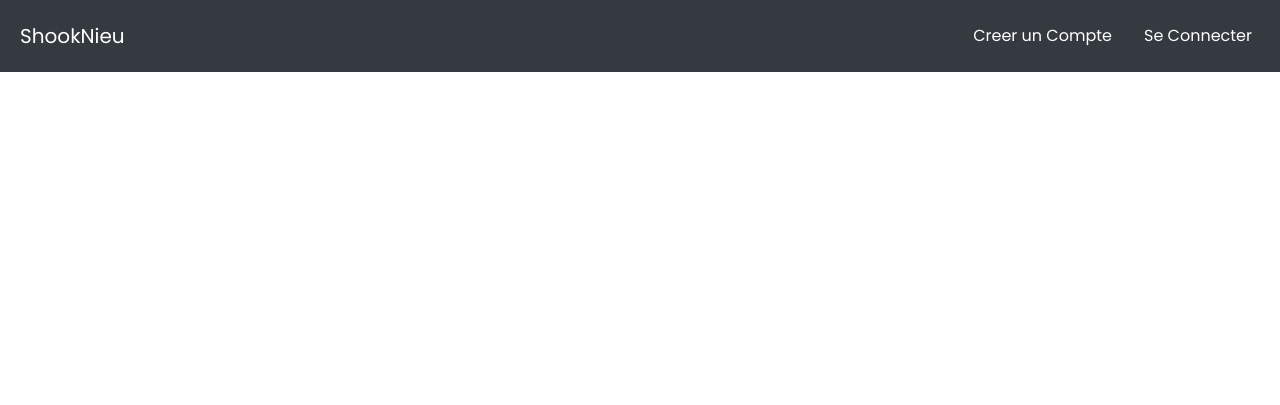
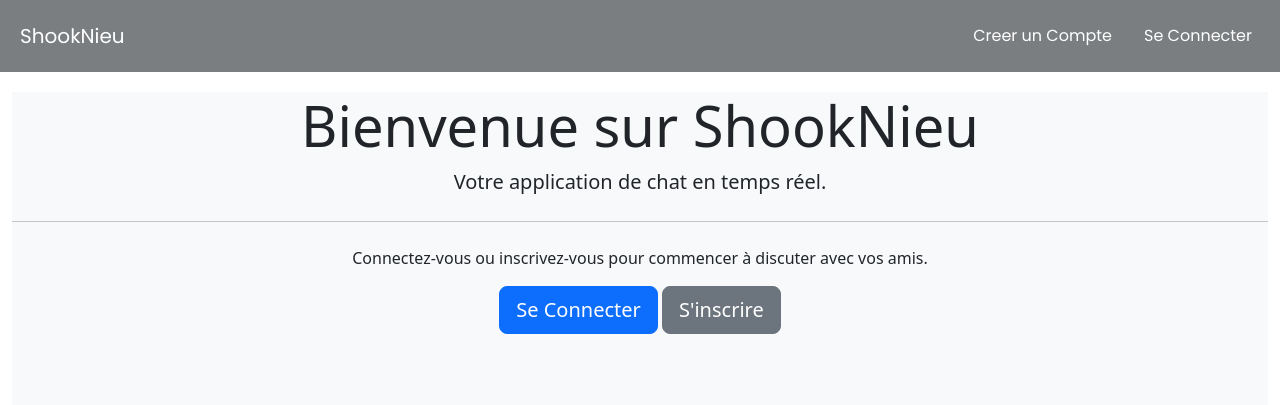
Before and after one commit to Brisco237/real_time_chat_webapp, a Django app: page / in a window 1280 px wide. Shown: the top 405 px of the page. Run offline with Django 5.2, Linux system fonts and the light colour scheme; some libraries are stand-ins or nearby versions.

Commit message:
custom homepage.html

```diff
--- a/chatapp/templates/base.html
+++ b/chatapp/templates/base.html
@@ -16,7 +16,7 @@
 
 <style>
   .navbar{
-    background-color: #343a40;
+    background-color: #7a7e81;
     font-family: 'Poppins';
   }
 </style>
--- a/chatapp/templates/home.html
+++ b/chatapp/templates/home.html
@@ -1,2 +1,23 @@
 {% extends 'base.html' %}
-{% block title %} Home Page {% endblock title %}
+{% load static %}
+{% block title %} ShookNieu | Home Page {% endblock title %}
+{% block styles %} <a href="{% static 'home.css' %}"></a> {% endblock styles %}
+
+{% block content %}
+<div class="container-fluid">
+    <div class="row">
+        <div class="col-md-12">
+            <div class="jumbotron text-center" style="background-color: #f8f9fa; margin-top: 20px;">
+                <h1 class="display-4">Bienvenue sur ShookNieu</h1>
+                <p class="lead">Votre application de chat en temps réel.</p>
+                <hr class="my-4">
+                <p>Connectez-vous ou inscrivez-vous pour commencer à discuter avec vos amis.</p>
+                <a class="btn btn-primary btn-lg" href="{% url 'login_user' %}" role="button">Se Connecter</a>
+                <a class="btn btn-secondary btn-lg" href="{% url 'register_user' %}" role="button">S'inscrire</a>
+                <br><br><br><br>
+            </div>
+
+        </div>
+    </div>
+</div>
+{% endblock content %}
```
